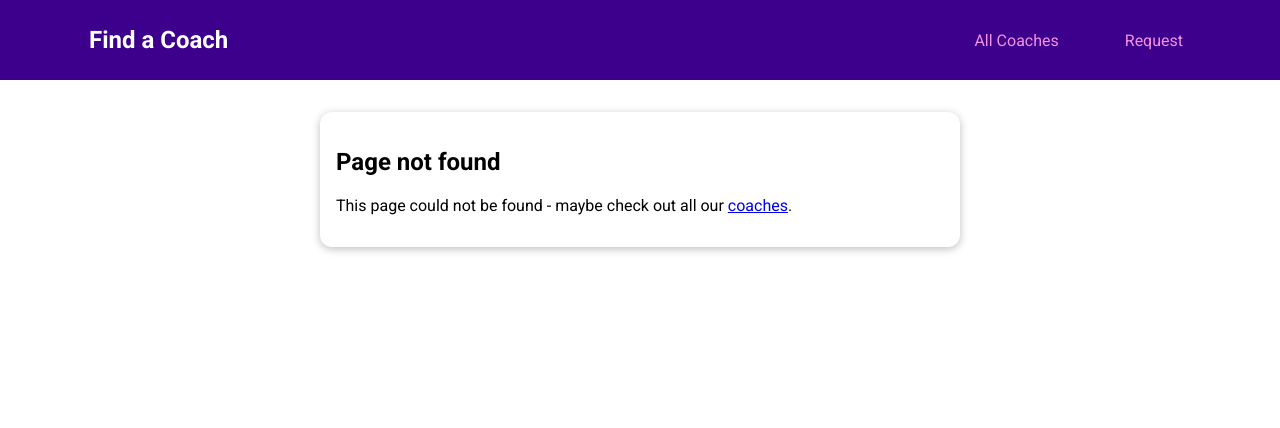
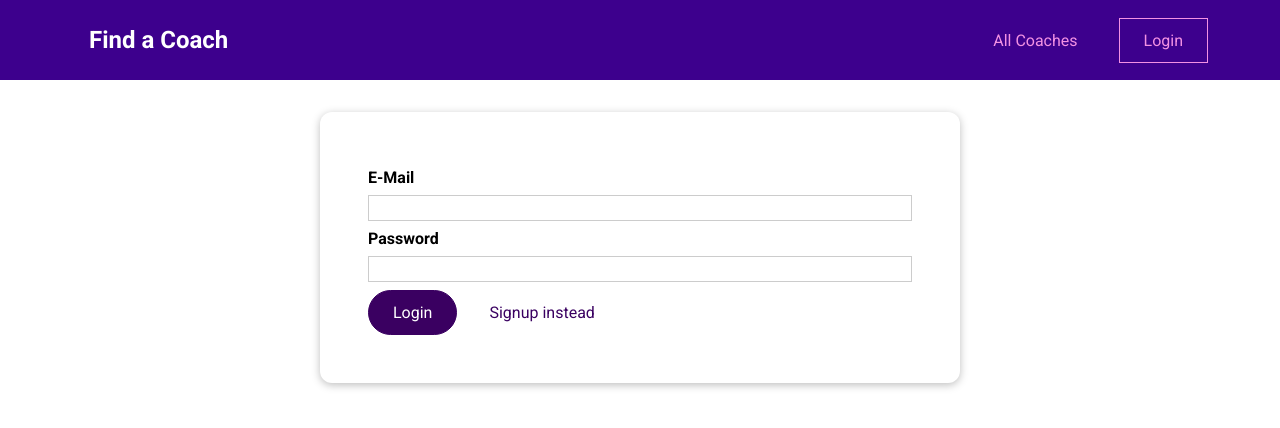
Before and after one commit to NocturnalProgrammerJay/FindACoach, a Vue app: page /auth in a window 1280 px wide. Before the commit this address had no page. Shown: the top 428 px of the page. Built offline with nearby package versions, Linux system fonts and the light colour scheme.

Commit message:
implemented firebase auth restapi and added navigation guards

```diff
--- a/src/App.vue
+++ b/src/App.vue
@@ -13,6 +13,21 @@
     export default {
         components: {
             TheHeader
+        },
+        created(){
+            this.$store.dispatch('tryLogin')
+        },
+        computed: {
+            didAutoLogout(){
+                return this.$store.getters.didAutoLogout
+            }
+        },
+        watch: {
+            didAutoLogout(curValue, oldValue){
+                if(curValue && curValue !== oldValue){
+                    this.$router.replace('/coaches')
+                }
+            }
         }
     }
 </script>
--- a/src/components/layout/TheHeader.vue
+++ b/src/components/layout/TheHeader.vue
@@ -8,13 +8,35 @@
                 <li>
                     <router-link to="/coaches">All Coaches</router-link>
                 </li>
-                <li>
+                <li v-if="isLoggedIn">
                     <router-link to="/requests">Request</router-link>
+                </li>
+                <li v-else>
+                    <router-link to="/auth">Login</router-link>
+                </li>
+                <li v-if="isLoggedIn">
+                    <base-button @click="logout">Logout</base-button>
                 </li>
             </ul>
         </nav>
     </header>
 </template>
+
+<script>
+    export default {
+        computed: {
+            isLoggedIn(){
+                return this.$store.getters.isAuthenticated
+            }
+        },
+        methods: {
+            logout(){
+                this.$store.dispatch('logout')
+                this.$router.replace('/coaches')
+            }
+        }
+    }
+</script>
 
 <style scoped>
     header {
--- /dev/null
+++ b/src/pages/auth/UserAuth.vue
@@ -0,0 +1,134 @@
+<template>
+    <div>
+        <base-dialog :show="!!error" title="An error occurred" @close="handleError">
+            <p>{{ error }}</p>
+        </base-dialog>
+        <base-dialog :show="isLoading" title="Authenticating..." fixed>
+            <p>Authenticating..</p>
+        </base-dialog>
+        <base-card>
+            <form @submit.prevent="submitForm">
+                <div class="form-control">
+                    <label for="email" id="email">E-Mail</label>
+                    <input type="email" id="email" v-model.trim="email"/>
+                </div>
+                <p v-if="!formIsValid">Please enter a valid email and password (must be at least 6 characters long).</p>
+                <div class="form-control">
+                    <label for="password">Password</label>
+                    <input type="password" id="password" v-model.trim="password"/>
+                </div>
+                <base-button>{{ submitButtonCaption }}</base-button>
+                <base-button type="button" mode="flat" @click="switchAuthMode">{{ switchModeButtonCaption }}</base-button>
+            </form>
+        </base-card>
+    </div>
+</template>
+
+<script>
+export default{
+    data(){
+        return {
+            email: '',
+            password: '',
+            formIsValid: true,
+            mode: 'login',
+            isLoading: false,
+            error: null
+        }
+    },
+    computed: {
+        submitButtonCaption(){
+            if(this.mode === 'login'){
+                return 'Login'
+            } else {
+                return 'Signup'
+            }
+        },
+        switchModeButtonCaption(){
+            if(this.mode === 'login'){
+                return 'Signup instead'
+            } else {
+                return 'Login instead'
+            }
+        },
+        handleError(){
+            this.error = null
+        }
+    },
+    methods:{
+        async submitForm(){
+            if(
+                this.email === '' ||
+                !this.email.includes('@') ||
+                this.password.length < 6
+            ) {
+                this.formIsValid = false
+                return
+            }
+
+            this.isLoading = true
+
+            const actionPayload = {
+                email: this.email,
+                password: this.password
+            }
+
+            try {
+                if( this.mode === 'login'){
+                    await this.$store.dispatch('login', actionPayload)
+                } else {
+                    await this.$store.dispatch('signup', actionPayload)
+                }
+                const redirectUrl = '/' + (this.$route.query.redirect || 'coaches')
+                this.$router.replace('/coaches')
+            } catch(err){
+                this.error = err.message  || 'Failed to authenticate, try later. Check your login data!'
+            }
+
+            this.isLoading = false
+        },
+        switchAuthMode(){
+            if (this.mode === 'login'){
+                this.mode = 'signup'
+            } else {
+                this.mode = 'login'
+            }
+        }
+    }
+}
+</script>
+
+
+<style scoped>
+    form {
+    margin: 1rem;
+    padding: 1rem;
+    }
+
+    .form-control {
+    margin: 0.5rem 0;
+    }
+
+    label {
+    font-weight: bold;
+    margin-bottom: 0.5rem;
+    display: block;
+    }
+
+    input,
+    textarea {
+    display: block;
+    width: 100%;
+    font: inherit;
+    border: 1px solid #ccc;
+    padding: 0.15rem;
+    }
+
+    input:focus,
+    textarea:focus {
+    border-color: #3d008d;
+    background-color: #faf6ff;
+    outline: none;
+    }
+
+</style>
--- a/src/pages/coaches/CoachesList.vue
+++ b/src/pages/coaches/CoachesList.vue
@@ -9,7 +9,8 @@
         <base-card>
             <div class="controls">
                 <base-button mode="outline" @click="loadCoaches(true)">Refresh</base-button>
-                <base-button v-if="!isCoach && !isLoading" link to="/register">Register as Coach</base-button>
+                <base-button link to="/auth?redirect=register" v-if="!isLoggedIn">Login to Register as Coach</base-button>
+                <base-button v-if="isLoggedIn && !isLoading && !isCoach && !isLoading" link to="/register">Register as Coach</base-button>
             </div>
             <div v-if="isLoading">
                 <base-spinner></base-spinner>
@@ -51,6 +52,9 @@
             }
         },
         computed: {
+            isLoggedIn(){
+                return this.$store.getters.isAuthenticated
+            },
             filteredCoaches(){
                 const coaches = this.$store.getters['coaches/coaches']
                 return coaches.filter(coach => {
--- a/src/router.js
+++ b/src/router.js
@@ -6,6 +6,8 @@
 import ContactCoach from './pages/requests/ContactCoach.vue'
 import RequestsReceived from './pages/requests/RequestsReceived.vue'
 import NotFound from './pages/NotFound.vue'
+import UserAuth from './pages/auth/UserAuth.vue'
+import store from './store/index.js'
 
 const router = createRouter({
     history: createWebHistory(),
@@ -17,12 +19,24 @@
             component: CoachDetail,
             props: true, //:id is passed in as a prompt into the component
             children: [
-            {path: 'contact', component: ContactCoach}]
+                {path: 'contact', component: ContactCoach} // /coaches/c1/contact
+            ]
         },
-        {path: '/register', component: CoachRegistration},
-        {path: '/requests', component: RequestsReceived},
+        {path: '/register', component: CoachRegistration, meta: {requiresAuth: true}},
+        {path: '/requests', component: RequestsReceived, meta: {requiresAuth: true}},
+        {path: '/auth', component: UserAuth, meta: {requiresUnauth: true}},
         {path: '/:notFound(.*)', component: NotFound}
     ]
 })
 
+router.beforeEach(function(to, _, next){
+    if (to.meta.requiresAuth && !store.getters.isAuthenticated){
+        next('/auth')
+    } else if (to.meta.requiresUnauth && store.getters.isAuthenticated){
+        next('/coaches')
+    } else {
+        next()
+    }
+})
+
 export default router
--- a/src/store/index.js
+++ b/src/store/index.js
@@ -2,21 +2,13 @@
 
 import coachesModule from './modules/coaches/index.js'
 import requestModule from './modules/requests/index.js'
+import authModule from './modules/auth/index.js'
 
 const store = createStore({
     modules: {
         coaches: coachesModule,
-        requests: requestModule
-    },
-    state(){
-        return {
-            userId: 'c3'
-        }
-    },
-    getters: {
-        userId(state){
-            return state.userId
-        }
+        requests: requestModule,
+        auth: authModule
     }
 })
 
--- /dev/null
+++ b/src/store/modules/auth/actions.js
@@ -0,0 +1,91 @@
+let timer
+
+export default {
+
+    async login(context, payload){
+        return context.dispatch('auth', {
+            ...payload,
+            mode: 'login'
+        })
+    },
+    async signup(context, payload){
+        return context.dispatch('auth',{
+            ...payload,
+            mode: 'signup'
+        })
+    },
+    async auth(context, payload){
+        const mode = payload.mode
+        let url = 'https://identitytoolkit.googleapis.com/v1/accounts:signInWithPassword?key=AIzaSyBqxOv7oGgh0HATKCAua2cnkv0VNJPnIU0'
+        if (mode === 'signup'){
+            url = 'https://identitytoolkit.googleapis.com/v1/accounts:signUp?key=AIzaSyBqxOv7oGgh0HATKCAua2cnkv0VNJPnIU0'
+        }
+        const response = await fetch(url, {
+            method: 'POST',
+            body: JSON.stringify({
+                email: payload.email,
+                password: payload.password,
+                returnSecureToken: true,
+            })
+        })
+
+        const responseData = await response.json()
+
+        if (!response.ok){
+            const error = new Error(responseData.message || 'Failed to authenticate.')
+            throw error
+        }
+
+        const expiresIn = +responseData.expiresIn * 1000
+        const expirationDate = new Date.getTime() + expiresIn
+
+        localStorage.setItem('token', responseData.idToken)
+        localStorage.setItem('userId', responseData.localId)
+        localStorage.setItem('tokenExpiration', expirationDate)
+
+        timer = setTimeout(function(){
+            context.dispatch('autoLogout')
+        }, expiresIn)
+
+        context.commit('setUser', {
+            token: responseData.idToken,
+            userId: responseData.localId,
+        })
+    },
+    tryLogin(context){
+        const token = localStorage.getItem('token')
+        const userId = localStorage.getItem('userId')
+        const tokenExpiration = localStorage.getItem('tokenExpiration')
+
+        const expiresIn = +tokenExpiration - new Date().getTime()
+
+        if (expiresIn < 0) return
+
+        timer = setTimeout(function(){
+            context.dispatch('autoLogout')
+        }, expiresIn)
+
+        if (token && userId){
+            context.commit('setUser', {
+                token: token,
+                userId: userId
+            })
+        }
+    },
+    logout(context){
+        localStorage.removeItem('token')
+        localStorage.removeItem('userId')
+        localStorage.removeItem('tokenExpiration')
+
+        clearTimeout(timer)
+
+        context.commit('setUser', {
+            token: null,
+            userId: null,
+        })
+    },
+    autoLogout(context){
+        context.dispatch('logout')
+        context.commit('setAutoLogout')
+    }
+}
--- /dev/null
+++ b/src/store/modules/auth/getters.js
@@ -0,0 +1,14 @@
+export default {
+    userId(state){
+        return state.userId
+    },
+    token(state){
+        return state.token
+    },
+    isAuthenticated(state){
+        return !!state.token
+    },
+    didAutoLogout(state){
+        return state.didAutoLogout
+    }
+}
--- /dev/null
+++ b/src/store/modules/auth/index.js
@@ -0,0 +1,16 @@
+import mutations from './mutations.js'
+import actions from './actions.js'
+import getters from './getters.js'
+
+export default {
+    state(){
+        return {
+            userId: null,
+            token: null,
+            didAutoLogout: false
+        }
+    },
+    mutations,
+    actions,
+    getters
+}
--- /dev/null
+++ b/src/store/modules/auth/mutations.js
@@ -0,0 +1,10 @@
+export default {
+    setUser(state, payload){
+        state.token = payload.token,
+        state.userId = payload.userId,
+        state.didAutoLogout = false
+    },
+    setAutoLogout(state){
+        state.didAutoLogout = true
+    }
+}
--- a/src/store/modules/coaches/actions.js
+++ b/src/store/modules/coaches/actions.js
@@ -9,7 +9,9 @@
             areas: data.areas
         }
 
-        const response = await fetch(`https://glass-flux-340805-default-rtdb.firebaseio.com/coaches/${userId}.json`, {
+        const token = context.rootGetters.token
+
+        const response = await fetch(`https://glass-flux-340805-default-rtdb.firebaseio.com/coaches/${userId}.json?auth=` + token, {
             method: 'PUT', // create or overwrite if exist already
             body: JSON.stringify(coachData)
         })
--- a/src/store/modules/requests/actions.js
+++ b/src/store/modules/requests/actions.js
@@ -22,7 +22,9 @@
     },
     async fetchRequests(context){
         const coachId = context.rootGetters.userId
-        const response = await fetch(`https://glass-flux-340805-default-rtdb.firebaseio.com/requests/${coachId}.json`)
+        const token = context.rootGetters.token
+        const response = await fetch(`https://glass-flux-340805-default-rtdb.firebaseio.com/requests/${coachId}.json?auth=`+ token)
+        const responseData = await response.json()
 
         if (!response.ok){
             throw new Error(responseData.message || 'Failed to fetch request.')
```
